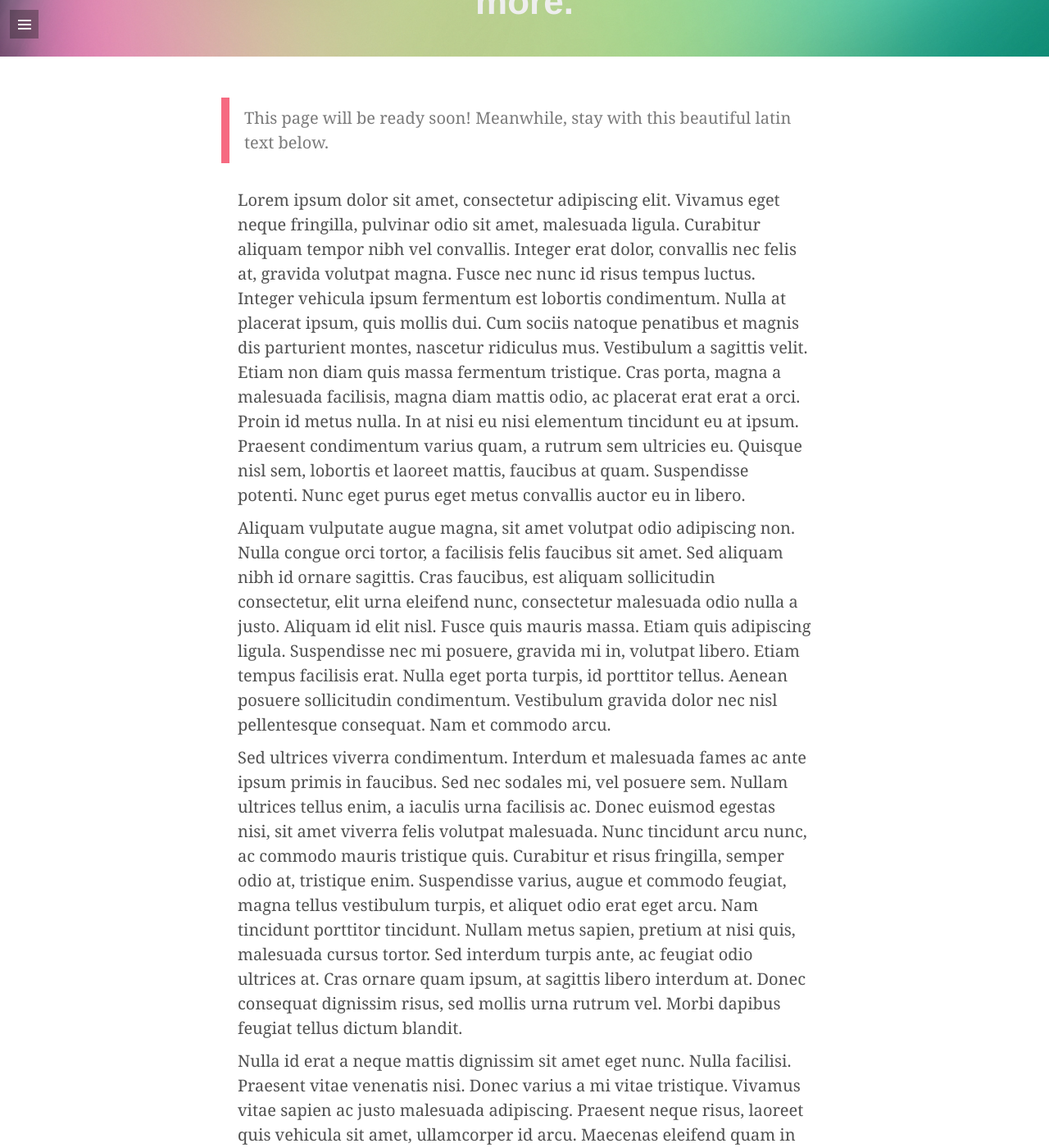
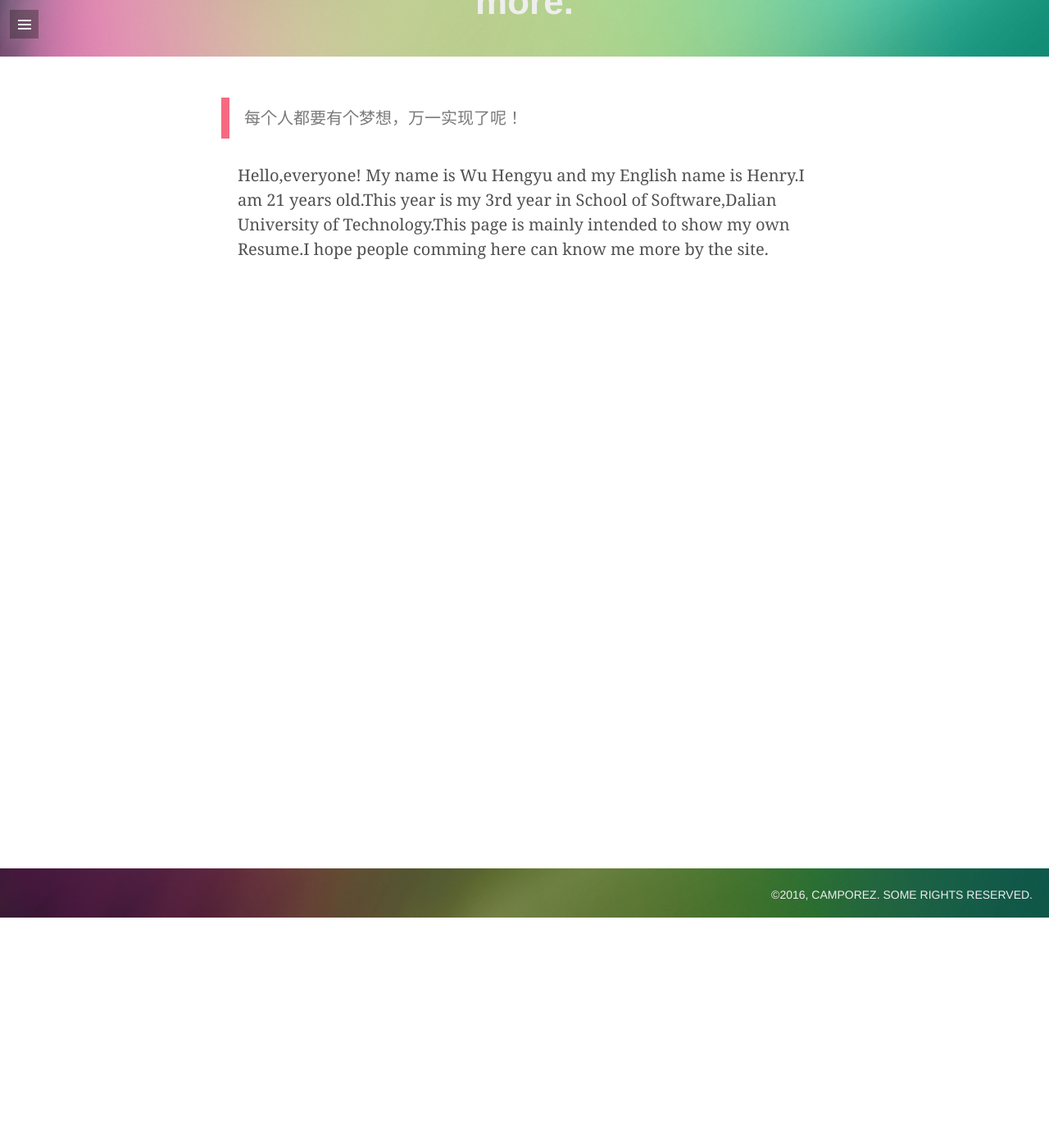
Before and after one commit to Jenkov/blog, a Jekyll site: the page built from about.md, in a window 1280 px wide and 1400 px high, scrolled down 281 px. Shown: the whole window at 82% size. Built offline with Jekyll 4.4.1, drawn with Linux system fonts in a browser that asks for light colours; some web fonts are replaced; some of the changed text lies outside the part shown.

Commit message:
modify the content of 'About'

```diff
--- a/about.md
+++ b/about.md
@@ -5,19 +5,8 @@ permalink: about/
 ---
 
 <div class="message">
-  This page will be ready soon! Meanwhile, stay with this beautiful latin text below.
+  每个人都要有个梦想，万一实现了呢！
 </div>
 
-Lorem ipsum dolor sit amet, consectetur adipiscing elit. Vivamus eget neque fringilla, pulvinar odio sit amet, malesuada ligula. Curabitur aliquam tempor nibh vel convallis. Integer erat dolor, convallis nec felis at, gravida volutpat magna. Fusce nec nunc id risus tempus luctus. Integer vehicula ipsum fermentum est lobortis condimentum. Nulla at placerat ipsum, quis mollis dui. Cum sociis natoque penatibus et magnis dis parturient montes, nascetur ridiculus mus. Vestibulum a sagittis velit. Etiam non diam quis massa fermentum tristique. Cras porta, magna a malesuada facilisis, magna diam mattis odio, ac placerat erat erat a orci. Proin id metus nulla. In at nisi eu nisi elementum tincidunt eu at ipsum. Praesent condimentum varius quam, a rutrum sem ultricies eu. Quisque nisl sem, lobortis et laoreet mattis, faucibus at quam. Suspendisse potenti. Nunc eget purus eget metus convallis auctor eu in libero.
-
-Aliquam vulputate augue magna, sit amet volutpat odio adipiscing non. Nulla congue orci tortor, a facilisis felis faucibus sit amet. Sed aliquam nibh id ornare sagittis. Cras faucibus, est aliquam sollicitudin consectetur, elit urna eleifend nunc, consectetur malesuada odio nulla a justo. Aliquam id elit nisl. Fusce quis mauris massa. Etiam quis adipiscing ligula. Suspendisse nec mi posuere, gravida mi in, volutpat libero. Etiam tempus facilisis erat. Nulla eget porta turpis, id porttitor tellus. Aenean posuere sollicitudin condimentum. Vestibulum gravida dolor nec nisl pellentesque consequat. Nam et commodo arcu.
-
-Sed ultrices viverra condimentum. Interdum et malesuada fames ac ante ipsum primis in faucibus. Sed nec sodales mi, vel posuere sem. Nullam ultrices tellus enim, a iaculis urna facilisis ac. Donec euismod egestas nisi, sit amet viverra felis volutpat malesuada. Nunc tincidunt arcu nunc, ac commodo mauris tristique quis. Curabitur et risus fringilla, semper odio at, tristique enim. Suspendisse varius, augue et commodo feugiat, magna tellus vestibulum turpis, et aliquet odio erat eget arcu. Nam tincidunt porttitor tincidunt. Nullam metus sapien, pretium at nisi quis, malesuada cursus tortor. Sed interdum turpis ante, ac feugiat odio ultrices at. Cras ornare quam ipsum, at sagittis libero interdum at. Donec consequat dignissim risus, sed mollis urna rutrum vel. Morbi dapibus feugiat tellus dictum blandit.
-
-Nulla id erat a neque mattis dignissim sit amet eget nunc. Nulla facilisi. Praesent vitae venenatis nisi. Donec varius a mi vitae tristique. Vivamus vitae sapien ac justo malesuada adipiscing. Praesent neque risus, laoreet quis vehicula sit amet, ullamcorper id arcu. Maecenas eleifend quam in purus auctor molestie. In hac habitasse platea dictumst. Praesent non felis aliquam, vestibulum tortor eget, lobortis eros. Ut accumsan nisl sapien, eget pretium magna porttitor et. Nam hendrerit dui velit, ac pharetra ante tristique ac. Suspendisse vitae arcu justo.
-
-Ut sit amet mollis velit. Vivamus eget diam id diam convallis molestie et sagittis diam. Vestibulum pharetra tristique est vel adipiscing. In a est dignissim, auctor magna at, cursus leo. Maecenas varius augue non lacinia eleifend. Fusce tempor elementum rutrum. Donec dolor tortor, condimentum sed vehicula vitae, vehicula at leo. Sed malesuada pulvinar nibh, nec tristique orci semper sed. Aenean risus nisl, placerat vel euismod quis, posuere rhoncus dolor. In quis ante placerat, euismod risus ut, congue dui. Duis luctus semper nunc vel pulvinar. Donec consequat, lorem nec rutrum venenatis, nisi neque pulvinar libero, id venenatis massa magna quis nisl. Nam sit amet tincidunt nunc. Suspendisse sem eros, blandit quis luctus sit amet, feugiat eu tellus. Suspendisse ac consectetur risus. Etiam in hendrerit magna, id tempus eros.
-
-Morbi euismod suscipit suscipit. Phasellus a arcu ac turpis lacinia dictum. Mauris imperdiet commodo quam et condimentum. Aenean est ligula, hendrerit et varius quis, luctus et lorem. Aliquam vestibulum et magna nec aliquam. Suspendisse eu ultricies lectus. Duis vel lorem ut quam bibendum viverra. Curabitur scelerisque, mauris dignissim dignissim egestas, tortor eros pellentesque nunc, ac elementum justo libero sollicitudin erat. Suspendisse suscipit orci eu nibh elementum, non cursus turpis ullamcorper. Integer vehicula libero et tellus vulputate, eu aliquam diam placerat. Morbi pharetra, urna quis bibendum vulputate, nibh nisl dictum risus, et cursus tortor tortor id libero. Integer accumsan, enim sit amet blandit ultricies, diam elit condimentum justo, quis adipiscing dolor eros non neque. Vivamus commodo sem libero, sit amet tincidunt nisi accumsan vitae. Donec nec sem nunc. Phasellus sed placerat erat. Integer nisi lectus, cursus a est id, gravida aliquam purus.
-
-Good bye, and thank's for all the fish!
+Hello,everyone!
+My name is Wu Hengyu and my English name is Henry.I am 21 years old.This year is my 3rd year in School of Software,Dalian University of Technology.This page is mainly intended to show my own Resume.I hope people comming here can know me more by the site.
```
Also changed, not shown: 1 other file.
